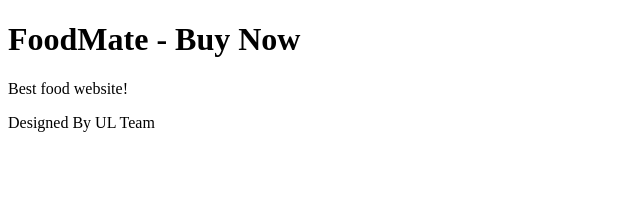
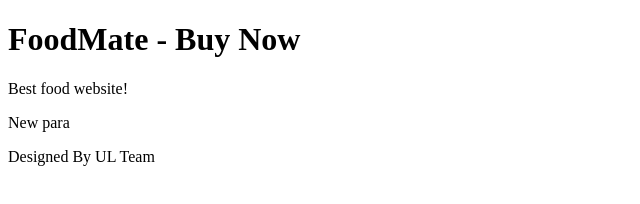
Before and after one commit to madigsm9-star/foodmate, a plain HTML site: page index.html in a window 1280 px wide. Shown: the whole page, without its empty margins (0-640 px from the left). Drawn offline with Linux system fonts and the light colour scheme.

Commit message:
+p index

```diff
--- a/index.html
+++ b/index.html
@@ -8,6 +8,7 @@
 <body>
     <h1>FoodMate - Buy Now</h1>
     <p>Best food website!</p>
+    <p>New para</p>
     <footer>Designed By UL Team</footer>
 </body>
 </html>
```
